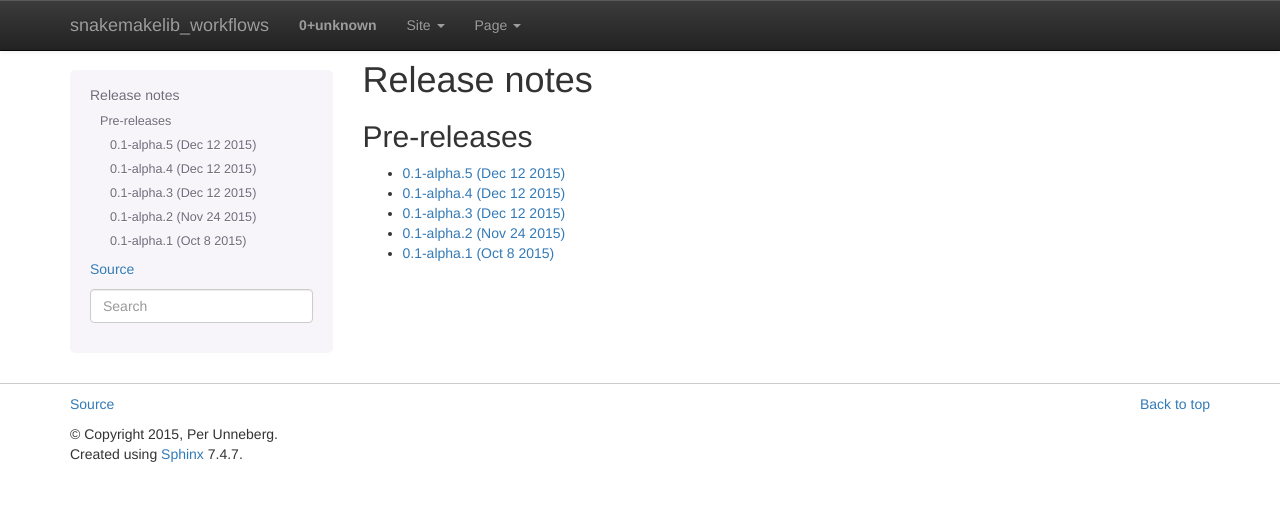
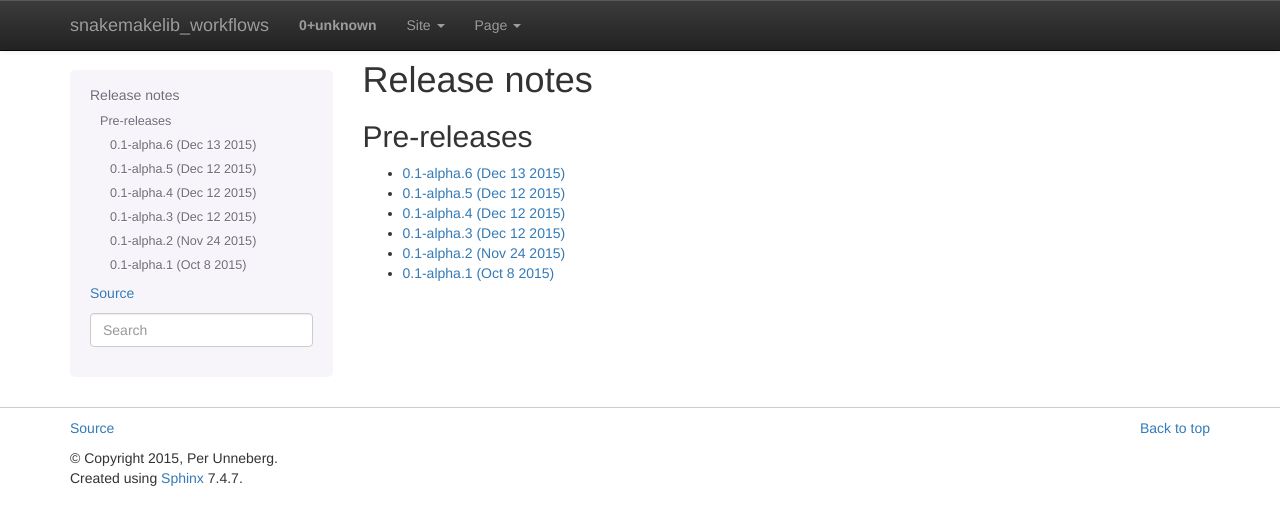
Before and after one commit to percyfal/snakemakelib-workflows, a Sphinx documentation site: the page built from sphinx/source/docs/release_notes.rst, in a window 1280 px wide. Shown: the top 525 px of the page. Built offline with Sphinx 7.4.7, drawn with Linux system fonts in a browser that asks for light colours.

```diff
--- a/sphinx/source/docs/release_notes.rst
+++ b/sphinx/source/docs/release_notes.rst
@@ -11,6 +11,7 @@
 .. toctree::
     :maxdepth: 1
 
+    releases/0.1-alpha.6
     releases/0.1-alpha.5
     releases/0.1-alpha.4
     releases/0.1-alpha.3
--- /dev/null
+++ b/sphinx/source/docs/releases/0.1-alpha.6.rst
@@ -0,0 +1,4 @@
+0.1-alpha.6 (Dec 13 2015)
+=========================
+
+Hotfix (#7): set Align['unique'] empty if use_multimapped
```
Also changed, not shown: 2 other files.
